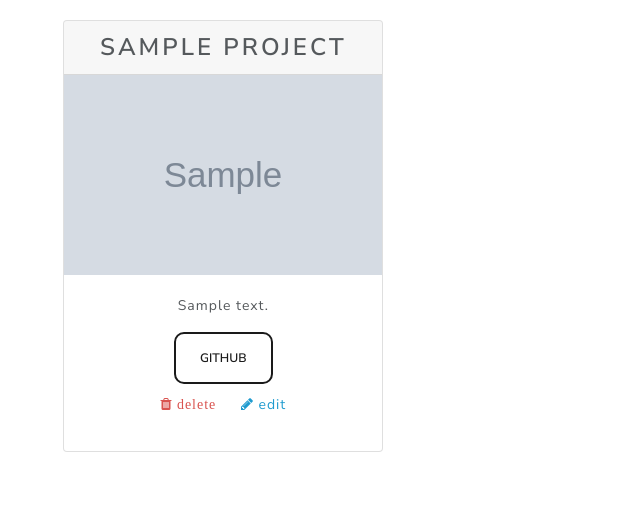
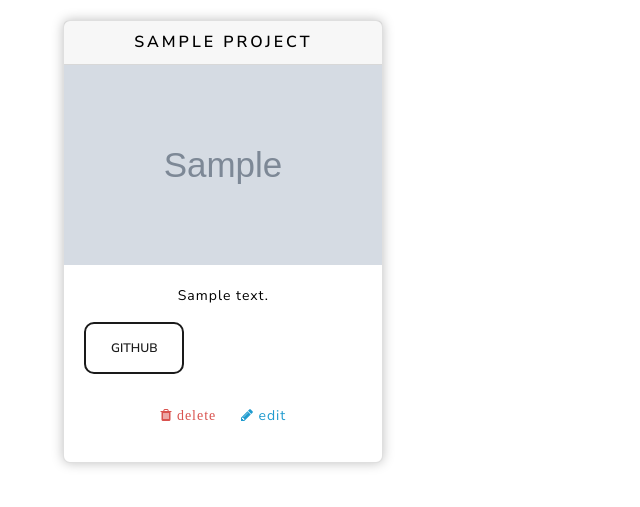
Before and after one commit to Abhishek5101/Projects-Bazaar, a Flask app: page / in a window 1280 px wide. Shown: the top 507 px of the page, without its empty margins (0-640 px from the left). Run offline with Flask 2, Linux system fonts and the light colour scheme; grey boxes marked "Sample" are stand-in pictures; a database or web service that is not in the repository returns one stand-in record (values such as "Sample title"); some libraries are stand-ins or nearby versions.

```diff
--- a/app.py
+++ b/app.py
@@ -5,6 +5,8 @@ from bson.objectid import ObjectId
 cluster = MongoClient("mongodb+srv://abhi:intensive472@intensive-lsw6x.gcp.mongodb.net/test?retryWrites=true&w=majority")
 db = cluster["Database"]
 projects = db["projects"]
+users = db["users"]
+
 
 app = Flask(__name__)
 @app.route('/')
--- a/templates/home.html
+++ b/templates/home.html
@@ -4,20 +4,21 @@
     <div class="row">
 {% for project in projects %}
     <div class="col-sm-4" align="center" style="margin-top:20px;">
-        <div class="card h-100 mb-3" style="max-width: 20rem;">
+        <div class="card h-100 mb-3" style="max-width: 20rem; border-radius: 0.5em;box-shadow: 0 0 12px rgba(0,0,0,0.25);">
 
-          <h3 class="card-header">{{ project.name }}</h3>
-<!--          <div class="card-body">-->
-<!--            <h5 class="card-title">Special title treatment</h5>-->
-<!--            <h6 class="card-subtitle text-muted">Support card subtitle</h6>-->
-<!--          </div>-->
+          <h5 class="card-header" style="font-weight: bold; color:#000"> {{ project.name }}</h5>
           <img style="height: 200px; width: 100%; display: block;" src="{{ project.img_url }}" alt="Card image">
-          <div class="card-body">
-            <p class="card-text">{{ project.description }}</p>
-            <button class="btn btn-outline-primary" style="border-radius:10px; margin-bottom:10px;" onclick="window.open('{{ project.githuburl }}')">GitHub</button>
+          <div class="card-body" style="
+                display: flex;
+                flex-direction: column;
+                justify-content: flex-start;">
+            <p style="color:#000" class="card-text">{{ project.description }}</p>
+            <button class="btn btn-outline-primary" style="border-radius:10px; margin-bottom:10px; width:100px" onclick="window.open('{{ project.githuburl }}')">GitHub</button>
             <br>
-            <a style="margin-right:10px" class="text-danger" href="/delete/{{ project._id }}"><span class="fa fa-trash"> delete</span></a>
-            <a style="margin-left:10px" class="text-info" href="/edit/{{ project._id }}"><span class="fa fa-pencil"></span> edit</a>
+              <div style="justify-self: end">
+                <a style="margin-right:10px" class="text-danger" href="/delete/{{ project._id }}"><span class="fa fa-trash"> delete</span></a>
+                <a style="margin-left:10px" class="text-info" href="/edit/{{ project._id }}"><span class="fa fa-pencil"></span> edit</a>
+              </div>
           </div>
         </div>
     </div>
```
